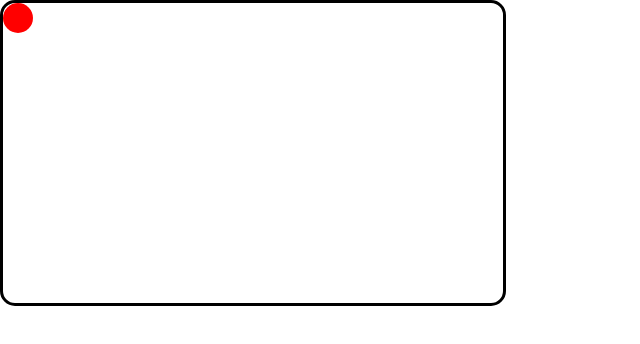
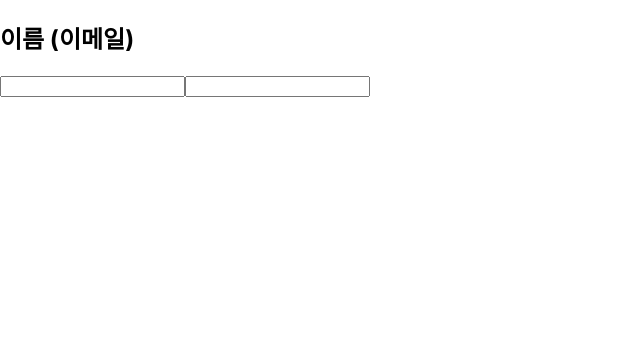
Before and after one commit to chanwoogood/20230308_front-end, a React (Create React App) app in the folder learn-react/: page / in a window 1280 px wide. Shown: the top 344 px of the page, without its empty margins (0-640 px from the left). Built offline with nearby package versions, Linux system fonts and the light colour scheme.

Commit message:
12. 여러개의 input 상태 관리

```diff
--- a/learn-react/src/App.js
+++ b/learn-react/src/App.js
@@ -1,9 +1,9 @@
-import Pointer from "./components/Pointer";
+import Input from "./components/Input";
 
 export default function App() {
   return (
     <div>
-      <Pointer />
+      <Input />
     </div>
   );
 }
--- /dev/null
+++ b/learn-react/src/components/Input.jsx
@@ -0,0 +1,31 @@
+import { useState } from "react";
+
+export default function Input() {
+  const [inputs, setInputs] = useState({
+    name: "이름",
+    email: "이메일",
+  });
+  const handleInputs = (e) => {
+    const { name, value } = e.target; //비구조화 할당
+
+    setInputs({ ...inputs, [name]: value });
+  };
+  return (
+    <div>
+      <h2>
+        {inputs.name} ({inputs.email})
+      </h2>
+      <input type="text" onChange={handleInputs} name="name" />
+      <input type="email" onChange={handleInputs} name="email" />
+    </div>
+  );
+}
+
+/*
+   input의 상태 관리
+     - input의 입력값을 e.target.value로 읽을 수 있다.
+     - 여러개의 input 값을 관리할 때는 객체 형태로 관리할 수 있다.
+       => input의 name 속성은 e.tartget.name으로 읽을 수 있다.
+       => 객체["속성"]을 통해 특정 속성을 참조 및 할당 할 수 있다
+       => 업데이트 할 때는 다른 input 값들도 스프레드 문법을 통해서 복사한 후에 특정 속성만 업데이트 할 수 있다.
+*/
```
